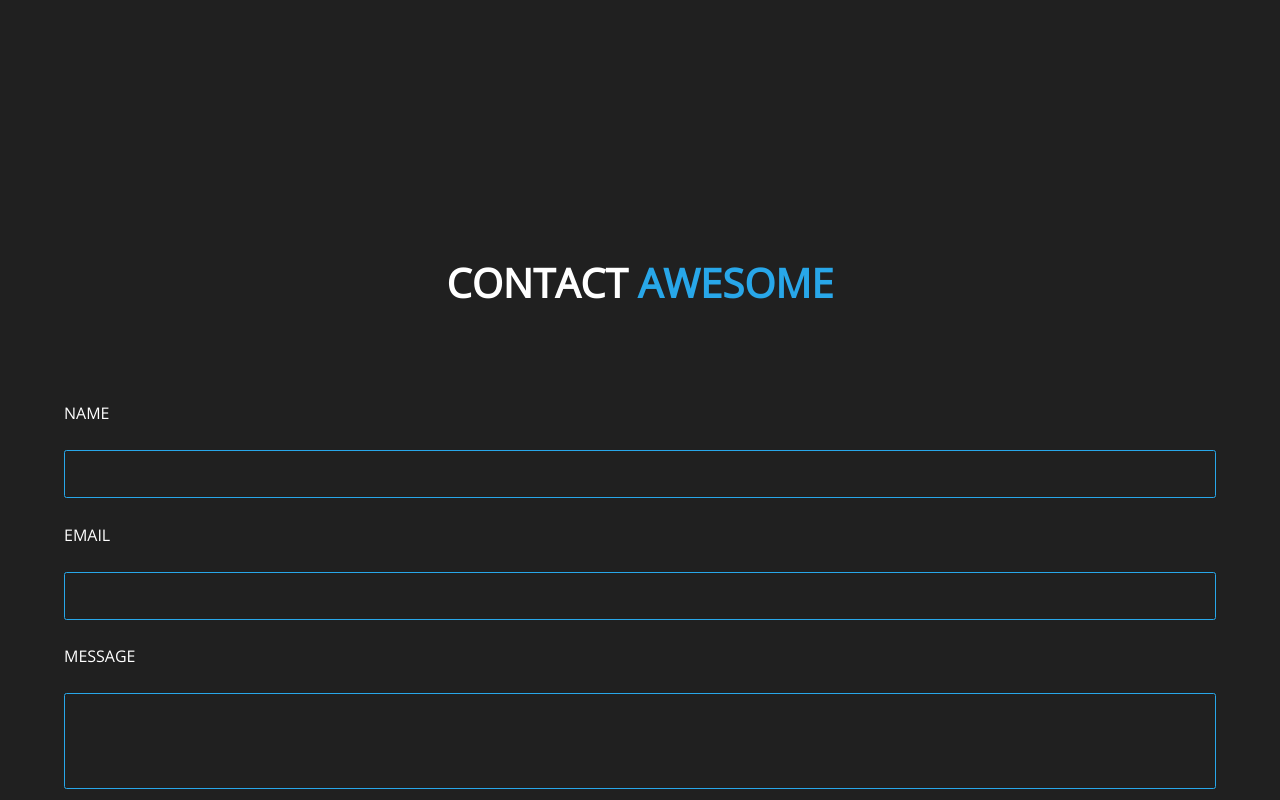
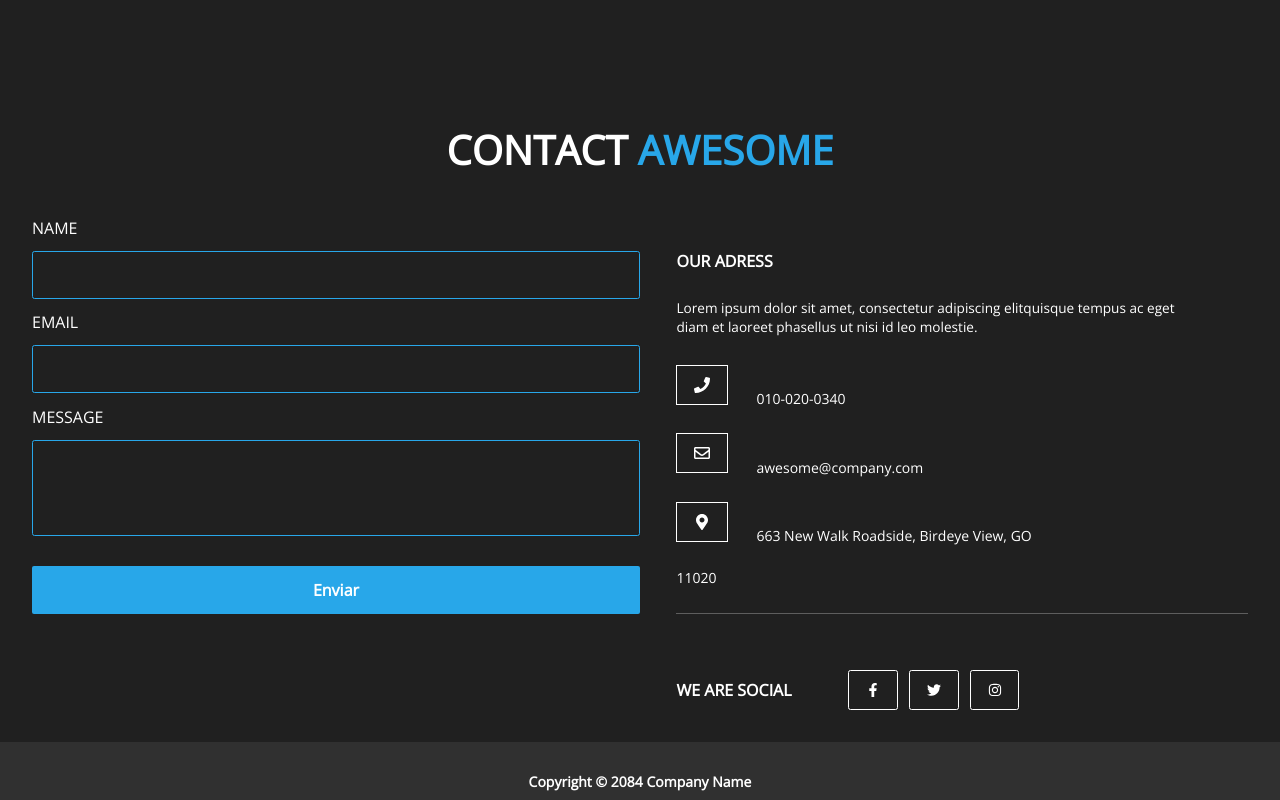
Before and after one commit to RodrigoMelloFernandes/Projeto-Awesome, a React (Create React App) app in the folder awesome/: page / in a window 1280 px wide. Shown: the part 3260-4060 px from the top of the page. Built offline with nearby package versions, Linux system fonts and the light colour scheme.

Commit message:
Contact Awesome Desktop ok

```diff
--- a/awesome/src/Components/_7_Footer_ContactAwesome/ContactAwesome.module.scss
+++ b/awesome/src/Components/_7_Footer_ContactAwesome/ContactAwesome.module.scss
@@ -2,21 +2,32 @@
 
 //--------------------contactAwesome----------------------------->
 ._7{
-    @include display-flexDirection(flex, column);
-    @include alignItems-justifyContent(start, center);
-    padding: $padding-lateral;
-    background: #202020;
+    @extend .contactAwesome;
 
     &__title{
-        @extend .titleWeAreAwesome;
+        @extend .titleContactAwesome;
+
         &___span{
             @extend .span;
             font-size: 2.5rem;
         }
     }
 
+    &__containerDesktop{
+        @extend .containerDesktop;
+
+    }
+
+    &__containerDesktopInput{
+        @extend .containerDesktopInput;
+    }
+
+    &__containerDesktopAdress{
+        @extend .containerDesktopAdress;
+    }
+
     &__inputTitle{
-        @extend .titleContactAwesome;
+        @extend .titleContactAwesomeInput;
         margin-top: 2.5%;
         margin-bottom: 2.5%;
     }
@@ -41,22 +52,13 @@
     }
 
     &__containerIcon{
-        @include display-flexDirection(flex, column);
-        width: 100%;
+        @extend .containerIcon;
 
         &___container{
-            @include display-flexDirection(flex, row);
-            align-items: center;
-
+            @extend .container;
 
             &____box{
-                width: 15%;
-                height: 3rem;
-                border: 1px solid $Branco;
-                @include display-flexDirection(flex, row);
-                @include alignItems-justifyContent(center, center);
-                margin-bottom: 5%;
-
+                @extend .box;
 
             }
 
@@ -64,7 +66,6 @@
                 @extend .subtitleContactAwesome;
 
             }
-
         }
 
         &___subtitleNumber{
@@ -82,35 +83,34 @@
     }
 
     &__socialMediaContainer{
-        @include display-flexDirection(flex, row);
-        width: 90%;
-        justify-content: space-between;
-        align-items: center;
-        margin-bottom: 10%;
+        @extend .socialMediaContainer;
 
         &___socialMediaTitle{
             font-weight: bold;
             text-transform: uppercase;
             margin-bottom: 5%;
+            //--------------------Desktop----------------------------->
+            @include for-desktop-only{
+                margin-bottom: $mb0;
+            }
         }
 
         &___container {
-            width: 15%;
-            height: 3rem;
+            @extend .socialMediaLinks;
+            width: 29%;
+            height: 2.5rem;
             border: 1px solid $Branco;
-            @include display-flexDirection(flex, row);
-            @include alignItems-justifyContent(center, center);
+        }
+
+        &___containerBox{
+            @extend .containerBox;
         }
     }
 
 }
+
 .copyrightContainer{
-    width: 100%;
-    height: 5rem;
-    background-color: #303030;
-    @include display-flexDirection(flex, row);
-    @include alignItems-justifyContent(center, center);
-
+    @extend .copyrightContainer;
 
     &__subtitle{
         color: $Branco;
--- a/awesome/src/Components/_7_Footer_ContactAwesome/index.jsx
+++ b/awesome/src/Components/_7_Footer_ContactAwesome/index.jsx
@@ -7,17 +7,18 @@ function ContactAwesome () {
         <footer className={styles._7}>
             <h2 className={styles._7__title}>contact <span className={styles._7__title___span}>awesome</span></h2>
 
+            <div className={styles._7__containerDesktop}>
+                <div className={styles._7__containerDesktopInput}>
                     <h3 className={styles._7__inputTitle}>name</h3>
                     <input className={styles._7__input} type="text" />
-
                     <h3 className={styles._7__inputTitle}>email</h3>
                     <input className={styles._7__input} type="text" />
-
                     <h3 className={styles._7__inputTitle}>message</h3>
                     <input className={styles._7__input} type="text" />
+                    <button className={styles._7__button}>Enviar</button>
+                </div>
 
-            <button className={styles._7__button}>Enviar</button>
-
+                <div className={styles._7__containerDesktopAdress}>
                     <h2 className={styles._7__titleAdress}>our adress</h2>
                     <p className={styles._7__subtitleAdress}>Lorem ipsum dolor sit amet, consectetur adipiscing elitquisque tempus ac eget diam et laoreet phasellus ut nisi id leo molestie.</p>
 
@@ -44,15 +45,18 @@ function ContactAwesome () {
                         </div>
                             <p className={styles._7__containerIcon___subtitleNumber}>11020</p>
                     </div>
-
                     <hr className={styles._7__breakline}/>
-
                     <div className={styles._7__socialMediaContainer}>
                         <h3 className={styles._7__socialMediaContainer___socialMediaTitle}>we are social</h3>
-                <div className={styles._7__socialMediaContainer___container}><FaFacebookF/></div>
-                <div className={styles._7__socialMediaContainer___container}><FaTwitter/></div>
-                <div className={styles._7__socialMediaContainer___container}><FaInstagram/></div>
+                        <div className={styles._7__socialMediaContainer___containerBox}>
+                            <a href="#" className={styles._7__socialMediaContainer___container}><FaFacebookF/></a>
+                            <a href="#" className={styles._7__socialMediaContainer___container}><FaTwitter/></a>
+                            <a href="#" className={styles._7__socialMediaContainer___container}><FaInstagram/></a>
                         </div>
+                    </div>
+                    </div>
+                </div>
+
             </footer>
             <div className={styles.copyrightContainer}>
                 <p className={styles.copyrightContainer__subtitle}>Copyright © 2084 Company Name</p>
--- a/awesome/src/Sass/Components/_0_Container/Container.module.scss
+++ b/awesome/src/Sass/Components/_0_Container/Container.module.scss
@@ -311,13 +311,14 @@
     @include display-flexDirection(flex, column);
     @include alignItems-justifyContent(center, center);
     margin-bottom: $mb20;
-    padding: $pl2;
     //--------------------Desktop----------------------------->
     @include for-desktop-only{
         margin-bottom: $mb10;
+        padding: $pl2;
     }
 
     .containerDesktop{
+        width: 100%;
         @include for-desktop-only {
             @include display-flexDirection(flex, row);
             width: 100%;
@@ -329,3 +330,111 @@
 }
 
 //--------------------ourAwesomePortfolio----------------------------->
+
+//--------------------contactAwesome----------------------------->
+
+.contactAwesome{
+    @include display-flexDirection(flex, column);
+    @include alignItems-justifyContent(start, center);
+    padding: $padding-lateral;
+    background: #202020;
+    //--------------------Desktop----------------------------->
+    @include for-desktop-only{
+        padding: $pl2;
+        padding-top: 0;
+
+    }
+
+    .containerDesktop{
+        //--------------------Desktop----------------------------->
+        @include for-desktop-only{
+            @include display-flexDirection(flex, row);
+            @include alignItems-justifyContent(start, space-between);
+            width: 100%;
+        }
+    }
+
+    .containerDesktopInput{
+        //--------------------Desktop----------------------------->
+        @include for-desktop-only{
+            width: 50%
+
+        }
+    }
+
+    .containerDesktopAdress{
+        //--------------------Desktop----------------------------->
+        @include for-desktop-only{
+            padding-top: 4%;
+            width: 47%;
+        }
+    }
+
+    .containerIcon{
+        @include display-flexDirection(flex, column);
+        width: 100%;
+    }
+
+    .container{
+        @include display-flexDirection(flex, row);
+        align-items: center;
+
+    }
+
+    .box{
+        width: 15%;
+        height: 3rem;
+        border: 1px solid $Branco;
+        @include display-flexDirection(flex, row);
+        @include alignItems-justifyContent(center, center);
+        margin-bottom: 5%;
+            @include for-desktop-only{
+                width: 9%;
+                height: 2.5rem;
+        }
+    }
+
+    .socialMediaContainer{
+        @include display-flexDirection(flex, row);
+        width: 90%;
+        justify-content: space-between;
+        align-items: center;
+        margin-bottom: 10%;
+        //--------------------Desktop----------------------------->
+        @include for-desktop-only{
+            margin-bottom: $mb0;
+            width: 60%;
+            @include alignItems-justifyContent(center, space-between);
+        }
+    }
+
+    .containerSocial{
+        width: 15%;
+        height: 3rem;
+        border: 1px solid $Branco;
+        @include display-flexDirection(flex, row);
+        @include alignItems-justifyContent(center, center);
+        //--------------------Desktop----------------------------->
+        @include for-desktop-only{
+            width: 12%;
+        }
+    }
+
+    .containerBox{
+        display: flex;
+        flex-direction: row;
+        width: 50%;
+        justify-content: space-between;
+        align-items: center;
+    }
+}
+
+.copyrightContainer{
+    width: 100%;
+    height: 5rem;
+    background-color: #303030;
+    @include display-flexDirection(flex, row);
+    @include alignItems-justifyContent(center, center);
+}
+
+//--------------------contactAwesome----------------------------->
--- a/awesome/src/Sass/Components/_1_Title/Title.scss
+++ b/awesome/src/Sass/Components/_1_Title/Title.scss
@@ -59,6 +59,19 @@
 //--------------------Footer----------------------------->
 
 .titleContactAwesome{
+   font-size: 2.5rem;
+   text-transform: uppercase;
+   font-weight: bold;
+   text-align: center;
+   margin: 10% auto 10%;
+   line-height: 3rem;
+   //--------------------Desktop----------------------------->
+   @include for-desktop-only{
+        margin: $mb0 auto $mb2;
+    }
+}
+
+.titleContactAwesomeInput{
     font-size: 1rem;
     text-transform: uppercase;
 }
```
Lines whose indentation alone changed are shown as unchanged.
